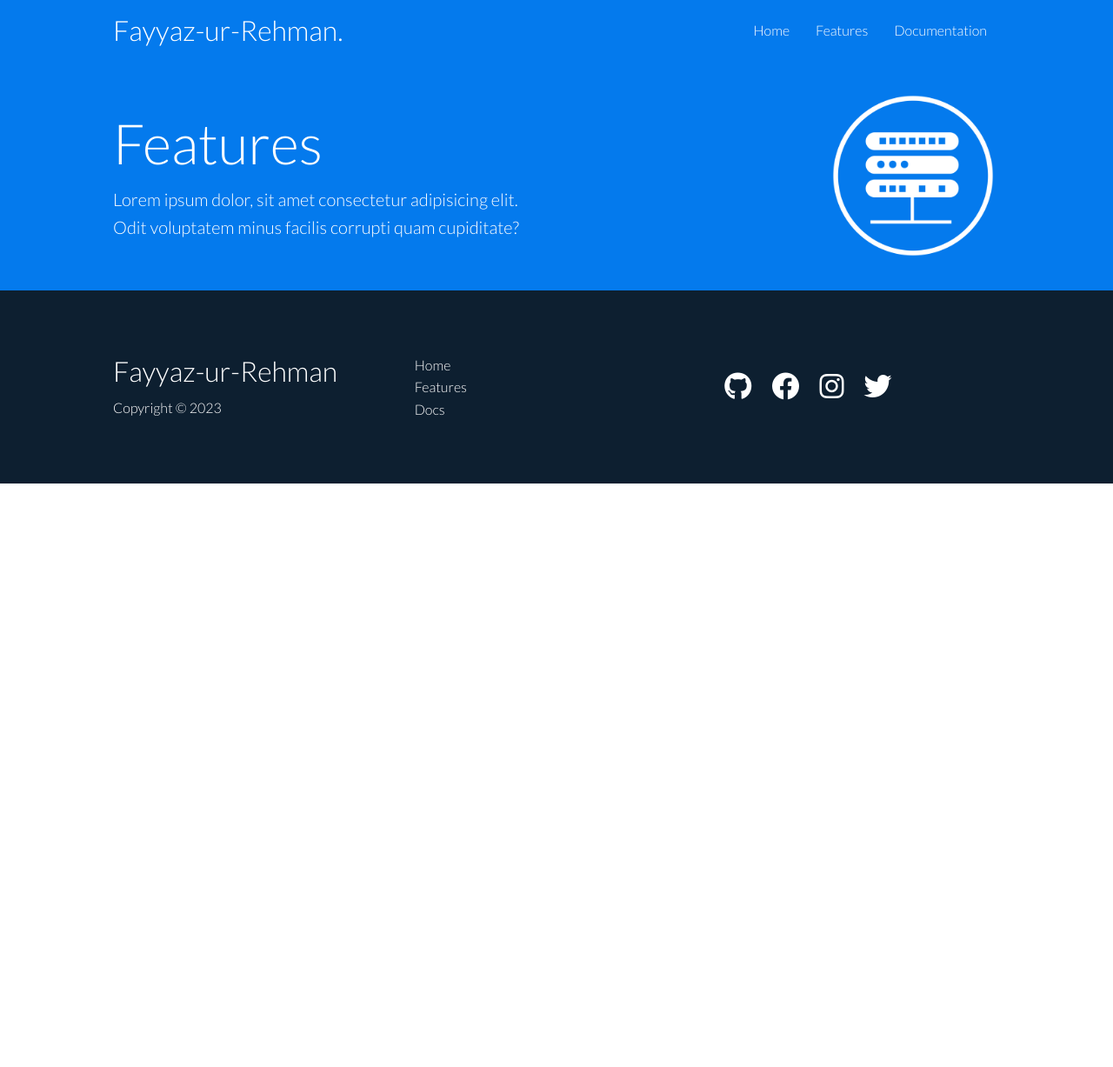
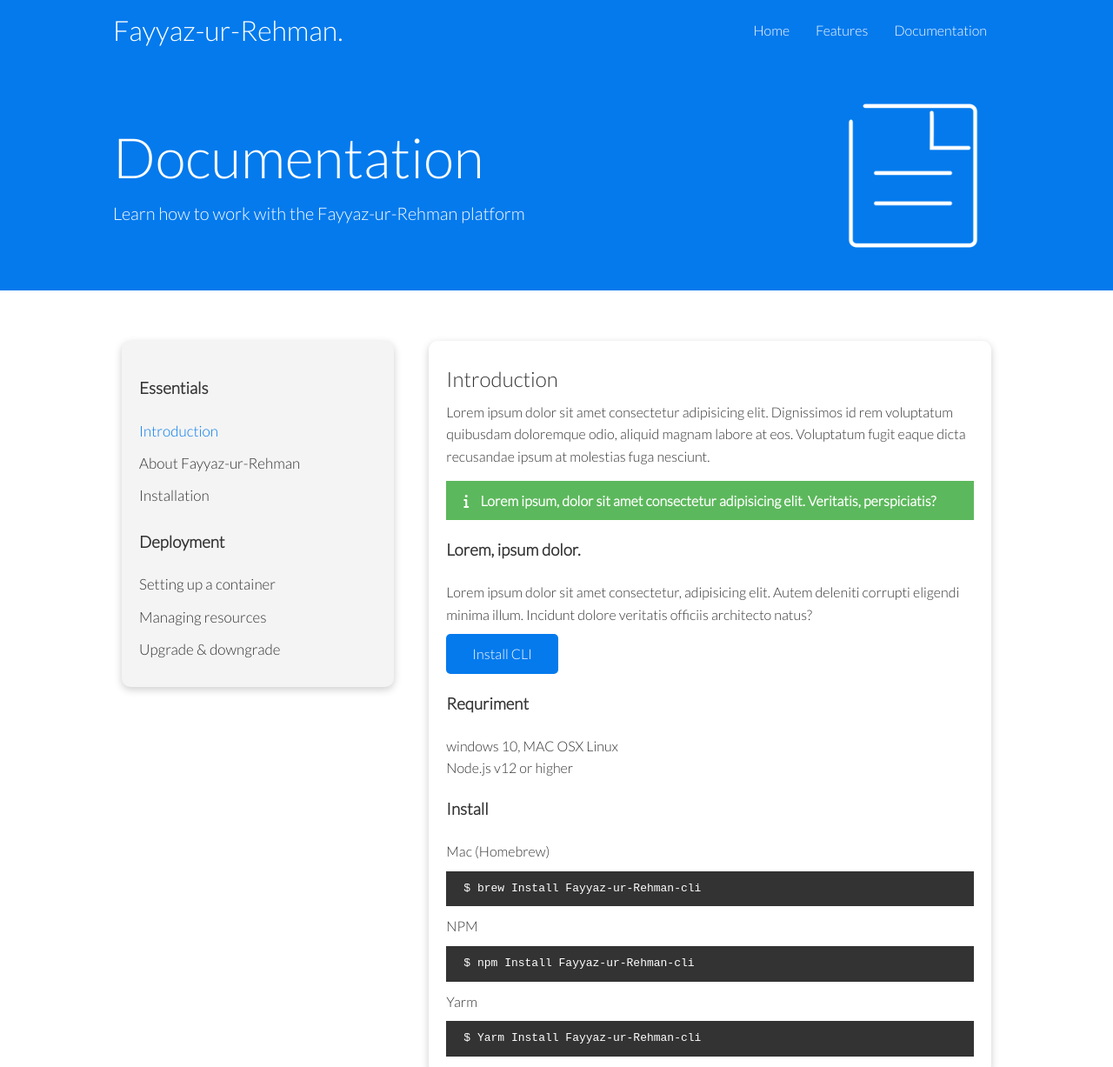
Before and after one commit to Fayyaz-ur-Rehman1/HTML-CSS-Porject-Tutorial-Build-a-Website, a plain HTML site: page loruki-website/docs.html in a window 1280 px wide. Shown: the top 1227 px of the page at 87% size. Before the commit the page ends 800 px from the top, so only its background shows below. Drawn offline with Linux system fonts and the light colour scheme.

Commit message:
HTML-CSS-WORK

```diff
--- a/loruki-website/css/style.css
+++ b/loruki-website/css/style.css
@@ -34,6 +34,18 @@
 
   img {
       width: 100%;
+  }
+
+  code,
+  pre {
+      background: #333;
+      color: #fff;
+      padding: 10px;
+  }
+
+  .hidden {
+    visibility: hidden;
+    height: 0;
   }
 
   /* Navbar */
@@ -84,6 +96,10 @@
       gap: 30px;
   }
 
+  .showcase-text {
+      animation: slideInFromLeft 1s ease-in;
+  }
+
   .showcase-form {
       position: relative;
       top: 60px;
@@ -91,7 +107,7 @@
       width: 400px;
       padding: 40px;
       z-index: 100;
-  }
+      animation: slideInFromRight 1s ease-in;    }
 
   .showcase-form .form-control {
       margin: 30px 0;
@@ -128,6 +144,7 @@
   /* Stats */
   .stats {
       padding-top: 100px;
+      animation: slideInFromBottom 1s ease-in;
   }
 
   .stats-heading {
@@ -173,34 +190,60 @@
   }
 
   /* Features */
-  .features-head img{
+  .features-head img,
+  .docs-head img {
       width: 200px;
       justify-self: flex-end;
   }
+
   .features-sub-head img {
-    width:300px;
+      width: 300px;
       justify-self: flex-end;
   }
 
-.features-main .card > i{
+  .features-main .card>i {
       margin: 20px;
   }
 
-.features-main .grid{
+  .features-main .grid {
       padding: 30px;
   }
 
-.features-main .grid > *:first-child{
+  .features-main .grid>*:first-child {
       grid-column: 1 / span 3;
   }
 
-.features-main .grid > *:nth-child(2){
+  .features-main .grid>*:nth-child(2) {
       grid-column: 1 / span 2;
   }
+
+  /* Docs */
+
+  .docs-main h3 {
+      margin: 20px 0;
+  }
+
+  .docs-main .grid {
+      grid-template-columns: 1fr 2fr;
+      align-items: flex-start;
+
+  }
+
   /* Footer */
 
   .footer .social a {
       margin: 0 10px;
+  }
+
+  .docs-main nav li {
+      font-size: 17px;
+      padding-bottom: 5px;
+      margin-bottom: 5px;
+      border-bottom: 1px;
+  }
+
+  .docs-main a:hover {
+      font-weight: bold;
   }
 
   /* CLI */
@@ -214,16 +257,54 @@
       grid-row: 1/ span 2;
   }
 
+  /* Animatioins */
 
+  @keyframes slideInFromLeft {
+    0% {
+        transform: translateX(-100%);
+    }
+    100% {
+        transform: translateX(0);
+    }
+  }
+
+  @keyframes slideInFromRight {
+    0% {
+        transform: translateX(100%);
+    }
+    100% {
+        transform: translateX(0);
+    }
+  }
+
+  @keyframes slideInFromTop {
+    0% {
+        transform: translateY(-100%);
+    }
+    100% {
+        transform: translateX(0);
+    }
+  }
+
+  @keyframes slideInFromBottom {
+    0% {
+        transform: translateY(100%);
+    }
+    100% {
+        transform: translateX(0);
+    }
+  }
   /* Table and under */
 
-  @media screen and (max-width:768px) {
+  @media (max-width:768px) {
 
       .grid,
       .showcase .grid,
       .stats .grid,
       .cli .grid,
-      .cloud .grid {
+      .cloud .grid,
+      .features-main .grid,
+      .docs-main .grid {
           grid-template-columns: 1fr;
           grid-template-rows: 1fr;
       }
@@ -235,11 +316,14 @@
       .showcase-text {
           text-align: center;
           margin: 40px;
+          animation: slideInFromTop 1s ease-in;
       }
 
       .showcase-form {
           justify-self: center;
           margin: auto;
+          animation: slideInFromBottom 1s ease-in;
+
       }
 
       .cli .grid>*:first-child {
@@ -247,11 +331,27 @@
           grid-row: 1;
       }
 
+      .features-head,
+      .features-sub-head,
+      .docs-head {
+          text-align: center;
+      }
+
+      .features-head img,
+      .features-sub-head img,
+      .docs-head img {
+           justify-self: center;
+      }
+
+      .features-main .grid>*:first-child,
+      .features-main .grid>*:nth-child(2) {
+          grid-column: 1;
+      }
   }
 
   /* Mobile */
 
-  @media screen and (max-width:500px) {
+  @media (max-width:500px) {
       .navbar {
           height: 110px;
       }
--- a/loruki-website/css/utilities.css
+++ b/loruki-website/css/utilities.css
@@ -54,15 +54,20 @@
 
 .bg-secondary,
 .btn-secondary {
-    background-color: #047aed;
+    background-color: #1c3fa8;
     color: #fff;
 }
 
 
 .bg-dark,
 .btn-dark {
-    background-color: #0d1f30;
+    background-color: #002240;
     color: #fff;
+}
+.bg-ligth,
+.btn-ligth {
+    background-color:#f4f4f4;
+    color: #333;
 }
 
 .bg-primary a,
@@ -74,11 +79,24 @@
     color: white;
 }
 
+/* text colors */
 
-.bg-ligth,
-.btn-ligth {
-    background-color: #047aed;
-    color: #333;
+.text-primary{
+    color: #047aed;
+}
+
+.text-secondary {
+    color: #1c3fa8;
+}
+
+
+.text-dark {
+    color: #002240;
+}
+
+
+.text-ligth {
+    color: #f4f4f4;
 }
 
 /*  Text sixes */
@@ -105,6 +123,28 @@
 .text-center {
     text-align: center;
 }
+
+/* Alert */
+.alert {
+    background-color:#f4f4f4 ;
+    padding: 10px 20px ;
+    font-weight: bold;
+    margin: 15px 0;
+}
+.alert i{
+    margin-right: 10px;
+}
+
+.alert-success {
+    background-color: #5cb85c;
+    color: #fff;
+}
+
+.alert-error {
+    background-color: #d9534f;
+    color: #fff;
+}
+
 
 .flex {
     display: flex;
@@ -212,3 +252,15 @@
 .p5 {
     padding: 4rem;
 }
+
+/*
+:root {
+    --primary-color: #047aed;
+    --secondary-color: #1c3fa8;
+    --dark-color: #002240;
+    --light-color: #f4f4f4;
+    --success-color: #5cb85c;
+    --error-color: #d9534f;
+    --success-color : #5cb85c
+    --error-color : #d9534f
+  } */
--- a/loruki-website/docs.html
+++ b/loruki-website/docs.html
@@ -32,18 +32,69 @@
 
     <!-- Head -->
 
-<section class="features-head bg-primary py-3">
-    <div class="container grid">
-        <div>
-        <h1 class="xl"> Features</h1>
-           <p class="lead"> Lorem ipsum dolor, sit amet consectetur adipisicing elit.
-             Odit voluptatem minus facilis corrupti quam cupiditate?
-            </p>
+    <section class="docs-head bg-primary py-3">
+        <div class="container grid">
+            <div>
+                <h1 class="xl"> Documentation</h1>
+                <p class="lead">
+                    Learn how to work with the Fayyaz-ur-Rehman platform
+                </p>
+            </div>
+            <img src="./images/docs.png" alt="">
         </div>
-       <img src="./images/server.png" alt="">
-    </div>
-</section>
+    </section>
 
+    <section class="docs-main my-4">
+        <div class="container grid">
+            <div class="card bg-ligth p-3">
+                <h3 class="my-2">Essentials</h3>
+                <nav>
+                    <ul>
+                        <li><a class="text-primary" href="#">Introduction</a></li>
+                        <li><a href="#">About Fayyaz-ur-Rehman</a></li>
+                        <li><a href="#">Installation</a></li>
+                    </ul>
+                </nav>
+
+                <h3 class="my-2">Deployment</h3>
+                <nav>
+                    <ul>
+                        <li><a href="#">Setting up a container</a></li>
+                        <li><a href="#">Managing resources</a></li>
+                        <li><a href="#">Upgrade & downgrade</a></li>
+                    </ul>
+                </nav>
+            </div>
+            <div class="card">
+           <h2>Introduction</h2>
+           <p>Lorem ipsum dolor sit amet consectetur adipisicing elit.
+             Dignissimos id rem voluptatum quibusdam doloremque odio,
+             aliquid magnam labore at eos. Voluptatum fugit eaque dicta
+             recusandae ipsum at molestias fuga nesciunt.</p>
+             <div class="alert alert-success">
+                <i class="fas fa-info"></i> Lorem ipsum, dolor sit amet consectetur
+                 adipisicing elit. Veritatis, perspiciatis?
+             </div>
+             <h3>Lorem, ipsum dolor.</h3>
+             <p>Lorem ipsum dolor sit amet consectetur, adipisicing elit.
+                Autem deleniti corrupti eligendi minima illum. Incidunt dolore
+                 veritatis officiis architecto natus?</p>
+             <a href="#" class="btn btn-primary"> Install CLI</a>
+             <h3>Requriment</h3>
+             <ul>
+                <li>windows 10, MAC OSX  Linux </li>
+                <li>Node.js v12 or higher</li>
+             </ul>
+             <h3>Install</h3>
+             <p>Mac (Homebrew)</p>
+             <pre><code>$ brew Install Fayyaz-ur-Rehman-cli</code></pre>
+             <p>NPM</p>
+             <pre><code>$ npm Install Fayyaz-ur-Rehman-cli</code></pre>
+             <p>Yarm</p>
+             <pre><code>$ Yarm Install Fayyaz-ur-Rehman-cli</code></pre>
+            </div>
+        </div>
+    </section>
 
     <!-- Footer -->
 
```
Also changed, not shown: loruki-website/index.html (+7 -1 lines). Lines whose indentation alone changed are shown as unchanged.
